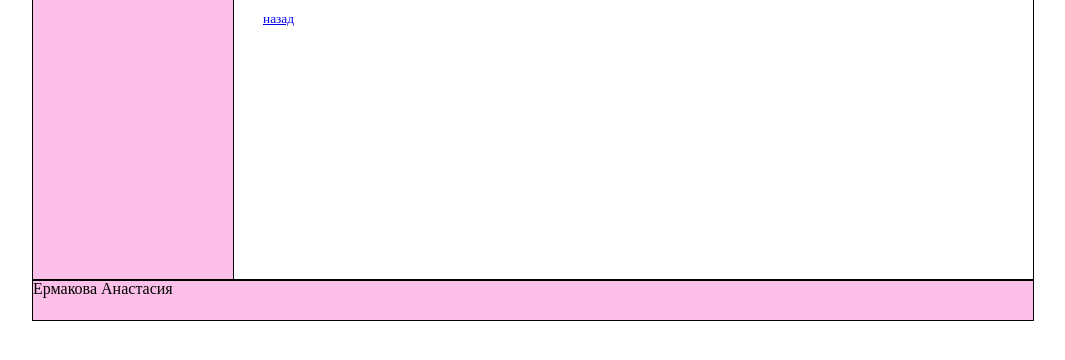
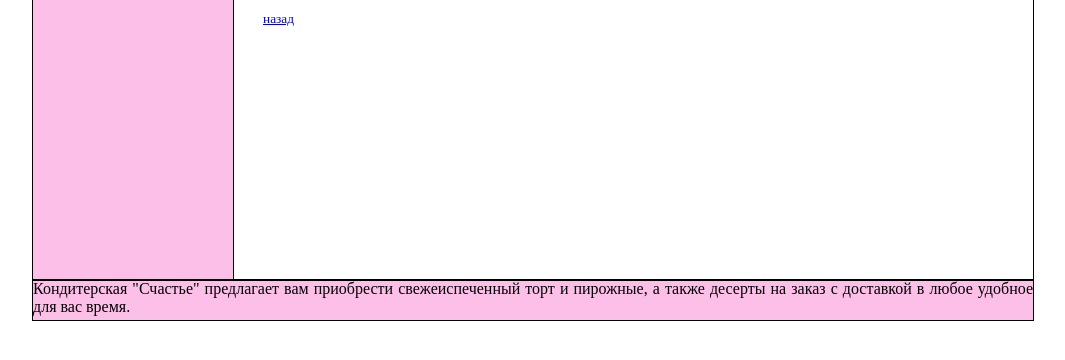
Before and after one commit to fkjhfjs/mysayt, a plain HTML site: page abityrienty2.html in a window 1280 px wide. Shown: the part 318-678 px from the top of the page, without its empty margins (107-1172 px from the left). Drawn offline with Linux system fonts and the light colour scheme.

Commit message:
Update abityrienty2.html

```diff
--- a/abityrienty2.html
+++ b/abityrienty2.html
@@ -36,7 +36,7 @@
 					<ul><a href="./pokupka.html">Покупка</a></ul>
 				</div>
 				<div id="footer">
-					<p>Ермакова Анастасия</p>
+					<p>Кондитерская "Счастье" предлагает вам приобрести свежеиспеченный торт и пирожные, а также десерты на заказ с доставкой в любое удобное для вас время.</p>
 				</div>
 			</div>
 		</div>
```
